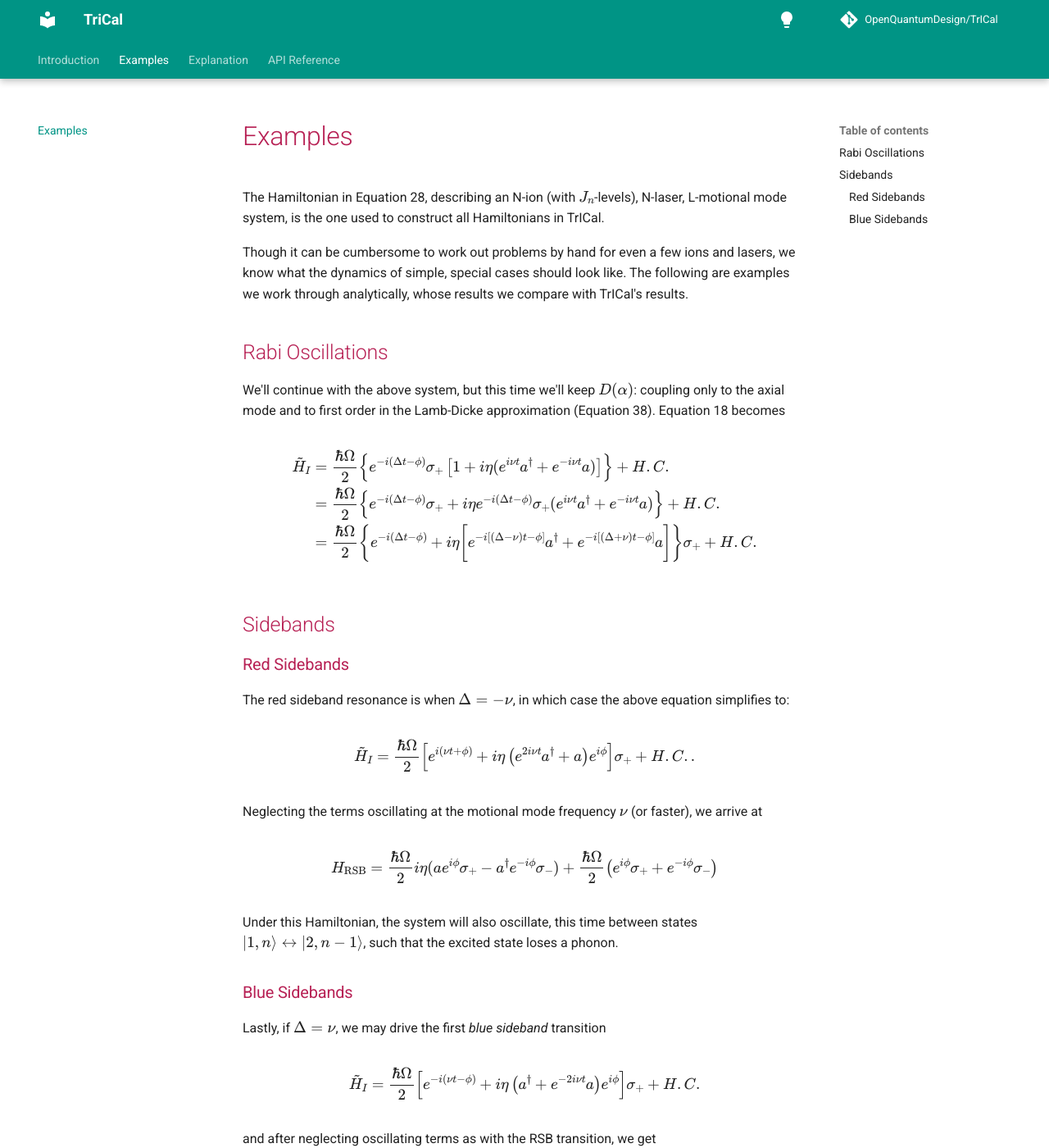
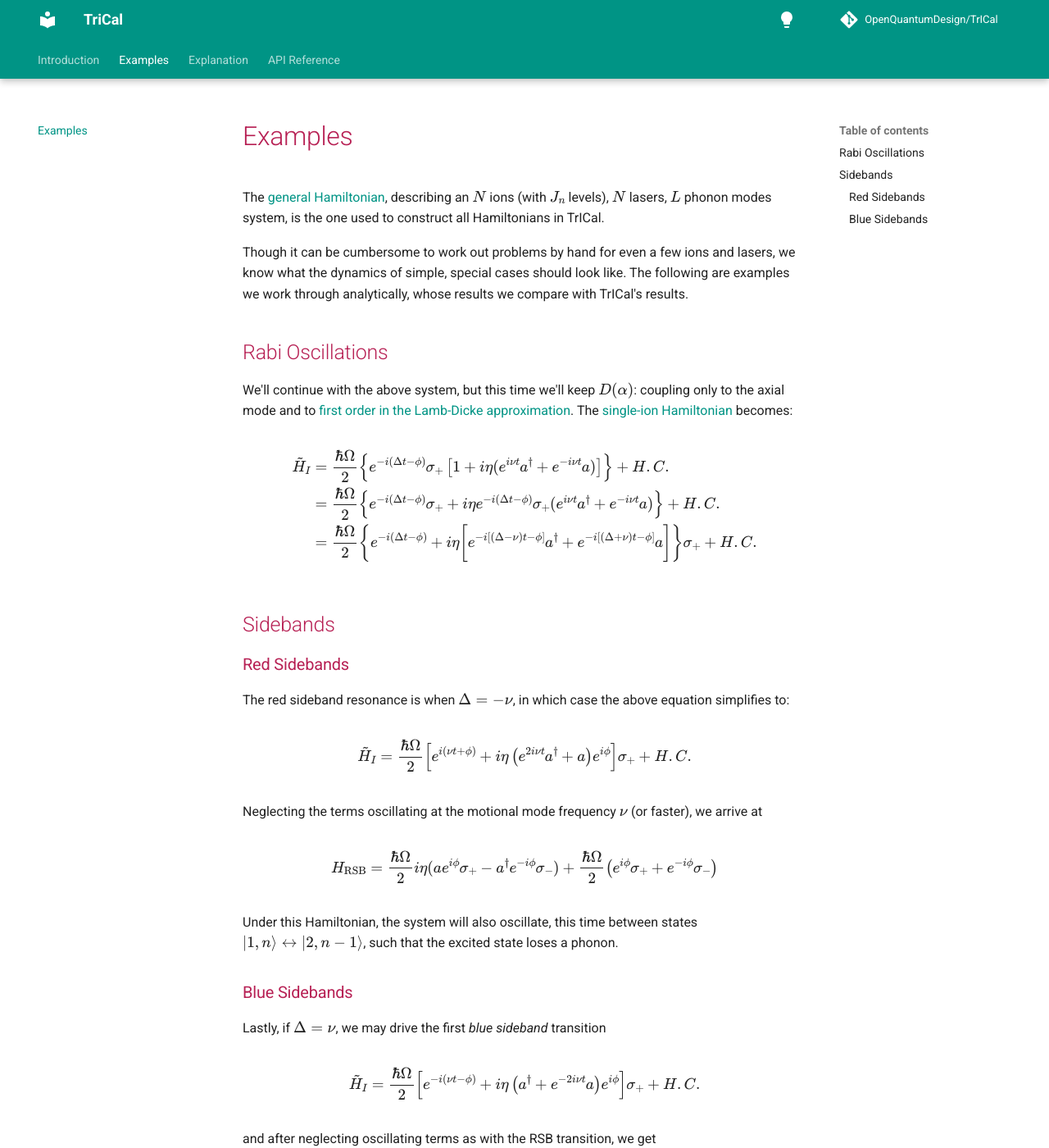
Before and after one commit to OpenQuantumDesign/oqd-trical, an MkDocs documentation site: the page built from docs/examples/examples.md, in a window 1280 px wide and 1400 px high. Shown: the whole window at 82% size. Built offline with MkDocs 1.6.1 and Material for MkDocs 9.7.7, drawn with Linux system fonts in a browser that asks for light colours; comment, search, counter and statistics services are not loaded.

Commit message:
Update example documentation

```diff
--- a/docs/examples/examples.md
+++ b/docs/examples/examples.md
@@ -1,10 +1,10 @@
-The Hamiltonian in Equation 28, describing an N-ion (with $J_n$-levels), N-laser, L-motional mode system, is the one used to construct all Hamiltonians in TrICal.
+The [general Hamiltonian](/explanation/hamiltonian_construction/derivation#eqn:general_hamiltonian), describing an $N$ ions (with $J_n$ levels), $N$ lasers, $L$ phonon modes system, is the one used to construct all Hamiltonians in TrICal.
 
 Though it can be cumbersome to work out problems by hand for even a few ions and lasers, we know what the dynamics of simple, special cases should look like. The following are examples we work through analytically, whose results we compare with TrICal's results.
 
 ## Rabi Oscillations
 
-We'll continue with the above system, but this time we'll keep $D(\alpha)$: coupling only to the axial mode and to first order in the Lamb-Dicke approximation (Equation 38). Equation 18 becomes
+We'll continue with the above system, but this time we'll keep $D(\alpha)$: coupling only to the axial mode and to [first order in the Lamb-Dicke approximation](/explanation/approximations/lamb_dicke#eqn:first_order_lamb_dicke). The [single-ion Hamiltonian](/explanation/hamiltonian_construction/derivation#eqn:single_ion_hamiltonian) becomes:
 
 $$
     \begin{align}
@@ -21,7 +21,7 @@ $$
 The red sideband resonance is when $\Delta = -\nu$, in which case the above equation simplifies to:
 
 $$
-    \tilde{H}_I = \frac{\hbar\Omega}{2}\left[e^{i(\nu t + \phi)} + i\eta\left(e^{2i\nu t}a^{\dagger} + a\right)e^{i\phi}\right]\sigma_+ + H.C..
+    \tilde{H}_I = \frac{\hbar\Omega}{2}\left[e^{i(\nu t + \phi)} + i\eta\left(e^{2i\nu t}a^{\dagger} + a\right)e^{i\phi}\right]\sigma_+ + H.C.
 $$
 
 Neglecting the terms oscillating at the motional mode frequency $\nu$ (or faster), we arrive at
```
